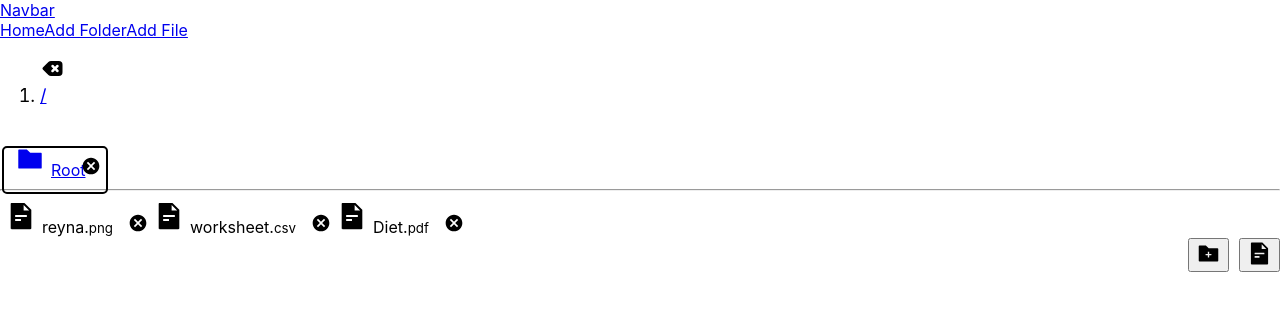
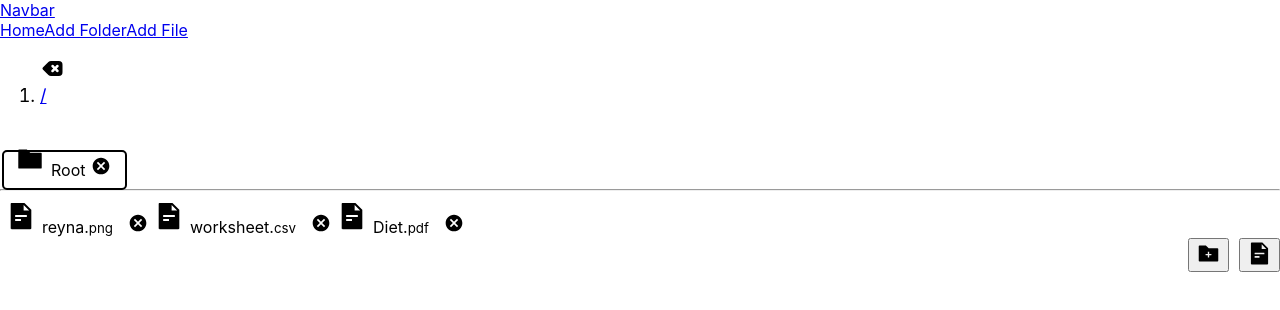
Before and after one commit to parikshitlfj12/toddle-assignment, a React (Create React App) app: page / in a window 1280 px wide. Shown: the top 310 px of the page. Built offline with nearby package versions, Linux system fonts and the light colour scheme; the HTML template or start-up script is replaced by a standard one.

Commit message:
Double Click Done

```diff
--- a/src/App.js
+++ b/src/App.js
@@ -16,6 +16,7 @@ function App() {
         <FileContextProvider>
           <Switch>
             <Route exact path="/" component={rootDashboard} />
+            <Route exact path="/folder/null" component={rootDashboard} />
             <Route exact path="/folder/:folderId" component={rootDashboard} />
             <Route>
               <h1>No Page Found</h1>
--- a/src/components/AddFolder.js
+++ b/src/components/AddFolder.js
@@ -10,11 +10,11 @@ export default function AddFolder({parentFolder}) {
   const [name, setName] = useState("");
   const [buttonActive, setButtonActive] = useState(false);
 
-  useEffect(() => {
-    if(parentFolder.parentId === null){
-      setButtonActive(false);
-    }
-  }, [parentFolder.parentId, parentFolder])
+  // useEffect(() => {
+  //   if(parentFolder.parentId === null){
+  //     setButtonActive(false);
+  //   }
+  // }, [parentFolder.parentId, parentFolder])
 
 
   function openModal() {
--- a/src/components/Folder.js
+++ b/src/components/Folder.js
@@ -19,7 +19,7 @@ export default function Folder({parentFolder}) {
     setBreadCrumbItems(getBreadCrumb(parentFolder));
   }, [getFoldersForAPage, folderId, getBreadCrumb, parentFolder]);
 
-  const { removeFolder } = useContext(FolderContext);
+  const { removeFolder, getCurrentFolder } = useContext(FolderContext);
   const history = useHistory();
 
   const handleRemove = (folderId) => {
@@ -27,10 +27,19 @@ export default function Folder({parentFolder}) {
     history.push(`/folder/${parentFolder.folderId}`);
   };
 
+  const handleBack = () => {
+    const current = getCurrentFolder(folderId);
+    history.push(`/folder/${current.parentId}`)
+  }
+
+  const handleNavigate = (id) => {
+    history.push(`/folder/${id}`)
+  }
+
   return currentPageFolders.length ? (
     <section>
       <Breadcrumb>
-        <HiBackspace fontSize="25px" style={{marginRight: "20px"}}/>
+        <HiBackspace onClick={handleBack} fontSize="25px" style={{marginRight: "20px", cursor: "pointer"}}/>
         {breadCrumbItems.map(item => {
           return(
             <Breadcrumb.Item key={item} style={{fontSize: "18px"}}>{item}</Breadcrumb.Item>
@@ -47,24 +56,23 @@ export default function Folder({parentFolder}) {
             style={{
               border: "2px solid black",
               display: "inline",
-              padding: "12px 5px",
+              padding: "8px 14px 8px 5px",
               borderRadius: "5px",
               margin: "2px",
             }}
           >
-            <Button
-              style={{ border: "none" }}
-              to={`/folder/${folder.folderId}`}
-              as={Link}
+            <span
+              onDoubleClick={() => {handleNavigate(folder.folderId)}}
+              style={{ border: "none", cursor:"pointer" }}
               variant="outline-dark"
               className="text-truncate m-2"
             >
               <AiFillFolder fontSize="30px" style={{ margin: "2px 6px" }} />
               {folder.name}
-            </Button>
+            </span>
             <span
               style={{
-                marginLeft: "-4px",
+                marginLeft: "6px",
                 fontSize: "20px",
                 cursor: "pointer",
               }}
@@ -81,7 +89,8 @@ export default function Folder({parentFolder}) {
   ) : (
     <div>
       <Breadcrumb>
-        <HiBackspace fontSize="25px" style={{marginRight: "20px"}}/>
+        <HiBackspace onClick={handleBack} fontSize="25px" style={{marginRight: "20px"}}/>
+
         {breadCrumbItems.map(item => {
           return(
             <Breadcrumb.Item key={item} style={{fontSize: "18px"}}>{item}</Breadcrumb.Item>
--- a/src/contexts/FolderContext.js
+++ b/src/contexts/FolderContext.js
@@ -66,7 +66,6 @@ const FolderContextProvider = (props) => {
       return ["/", "Root"];
     }
     arr.push("/", "Root");
-    console.log("curren Folder Name == ", currentFolder.name);
 
     const tempArr = [];
     tempArr.push(currentFolder.name);
--- a/src/pages/Dashboard.js
+++ b/src/pages/Dashboard.js
@@ -12,8 +12,6 @@ import NavbarComponent from "../components/Navbar";
 import { FolderContext } from "../contexts/FolderContext";
 
 export default function Dashboard() {
-
-
   const { folderId } = useParams();
   const { getCurrentFolder } = useContext(FolderContext);
   const [currentFolder, setCurrentFolder] = useState({});
```
